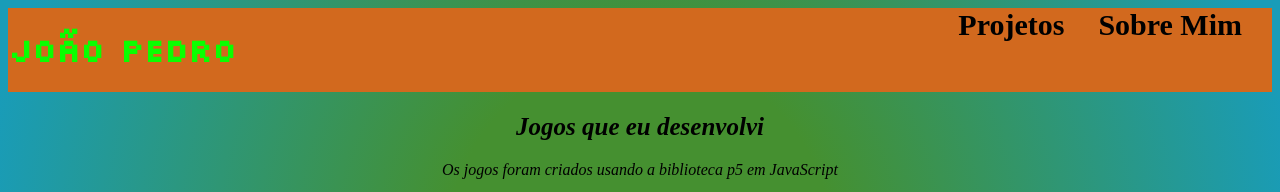
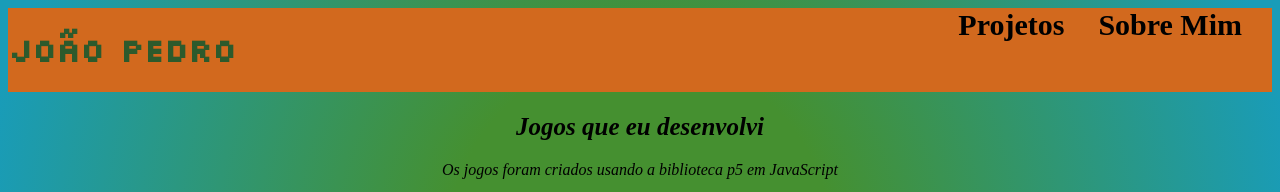
Before and after one commit to JoaoPiccolli/C-67-nova-vers-o-portf-lio, a plain HTML site: page index.html in a window 1280 px wide. Shown: the top 192 px of the page. Drawn offline with Linux system fonts and the light colour scheme.

Commit message:
Alterada a cor do texto do cabeçario

```diff
--- a/style.css
+++ b/style.css
@@ -4,7 +4,7 @@ background: radial-gradient(circle, rgba(69,144,48,1) 28%, rgba(25,156,184,1) 96
 }
 
 h1{
-    color: rgb(9, 255, 0);
+    color: rgb(45, 90, 44);
     font-family: 'Silkscreen', sans-serif;
 
 }
```
